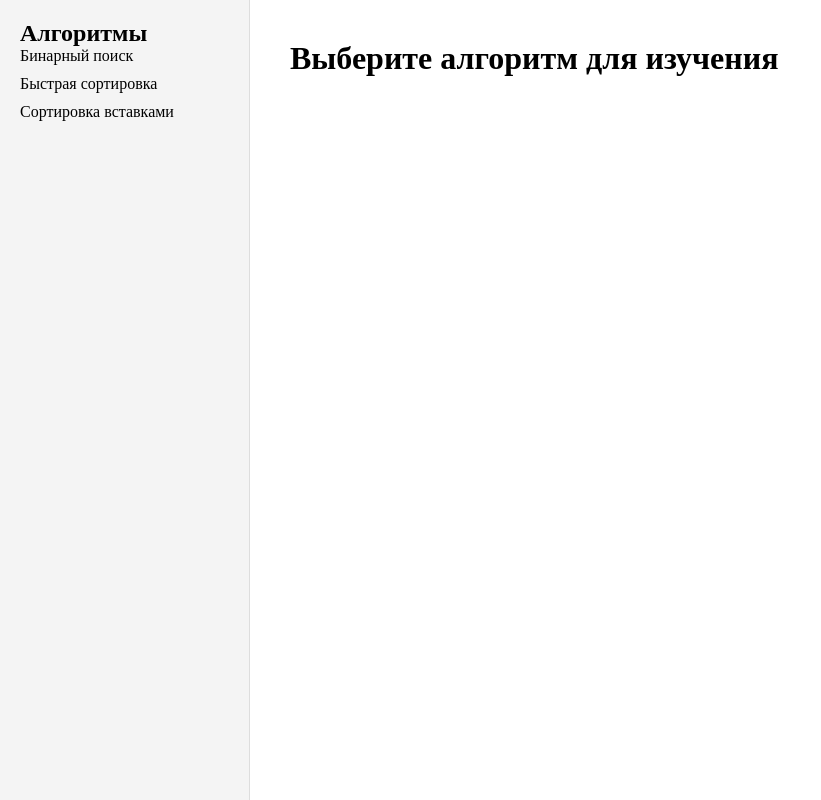
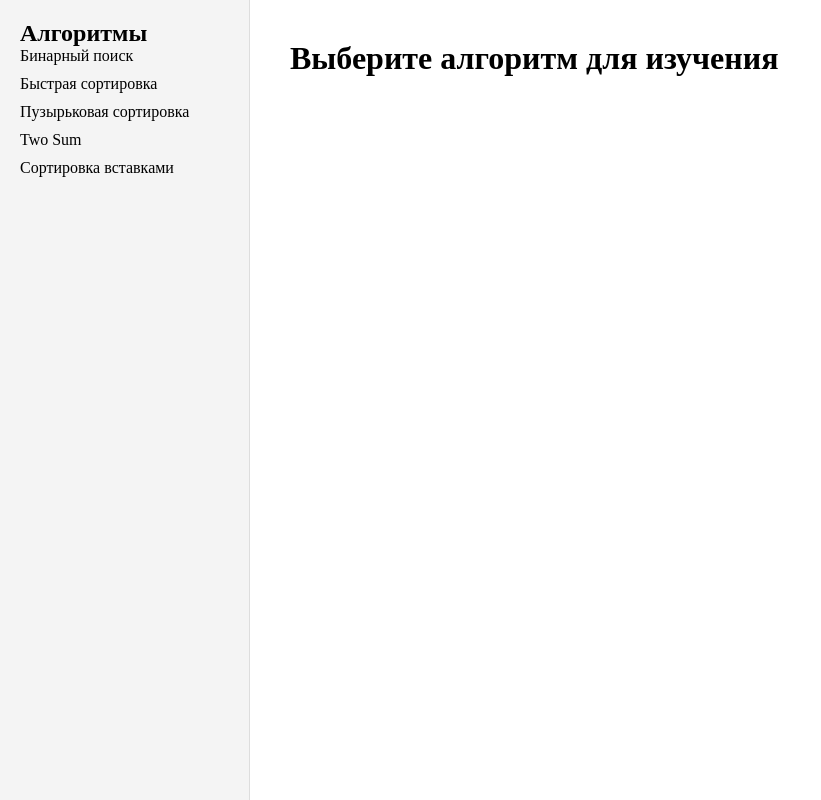
Before and after one commit to masha-masha/AlgoVault, a React (Vite) app: page / in a window 1280 px wide. Shown: the whole page, without its empty margins (0-821 px from the left). Built offline with nearby package versions, Linux system fonts and the light colour scheme.

Commit message:
feat: add algoritm Bubble Sort And algoritm TwoSum

```diff
--- a/src/data/algoritms.ts
+++ b/src/data/algoritms.ts
@@ -70,6 +70,70 @@ export const algorithms: Algorithm[] = [
 }`
   },
   {
+    id: "bubble-sort",
+    title: "Пузырьковая сортировка",
+    description: "Простой алгоритм, многократно проходящий по списку, сравнивающий соседние элементы и меняющий их местами, если они стоят в неправильном порядке.",
+    complexity: { time: "O(n²) (среднее и худшее), O(n) (лучшее)", space: "O(1)" },
+    jsCode: `function bubbleSort(arr) {
+  let n = arr.length;
+  let swapped;
+  do {
+    swapped = false;
+    for (let i = 0; i < n - 1; i++) {
+      if (arr[i] > arr[i + 1]) {
+        [arr[i], arr[i + 1]] = [arr[i + 1], arr[i]];
+        swapped = true;
+      }
+    }
+    n--;
+  } while (swapped);
+  return arr;
+}`,
+    tsCode: `function bubbleSort(arr: number[]): number[] {
+  let n = arr.length;
+  let swapped: boolean;
+  do {
+    swapped = false;
+    for (let i = 0; i < n - 1; i++) {
+      if (arr[i] > arr[i + 1]) {
+        [arr[i], arr[i + 1]] = [arr[i + 1], arr[i]];
+        swapped = true;
+      }
+    }
+    n--;
+  } while (swapped);
+  return arr;
+}`
+  },
+  {
+    id: "two-sum",
+    title: "Two Sum",
+    description: "Найти два числа в массиве, сумма которых равна заданному значению.",
+    complexity: { time: "O(n) (с хэш-таблицей)", space: "O(n)" },
+    jsCode: `function twoSum(nums, target) {
+  const numMap = new Map();
+  for (let i = 0; i < nums.length; i++) {
+    const complement = target - nums[i];
+    if (numMap.has(complement)) {
+      return [numMap.get(complement), i];
+    }
+    numMap.set(nums[i], i);
+  }
+  return []; // Если пара не найдена
+}`,
+    tsCode: `function twoSum(nums: number[], target: number): number[] {
+  const numMap = new Map<number, number>();
+  for (let i = 0; i < nums.length; i++) {
+    const complement = target - nums[i];
+    if (numMap.has(complement)) {
+      return [numMap.get(complement)!, i];
+    }
+    numMap.set(nums[i], i);
+  }
+  return []; // Если пара не найдена
+}`
+  },
+  {
     id: "insertion-sort",
     title: "Сортировка вставками",
     description: "Алгоритм, при котором массив постепенно перестраивается путем вставки каждого следующего элемента в правильную позицию в уже отсортированной части.",
```
